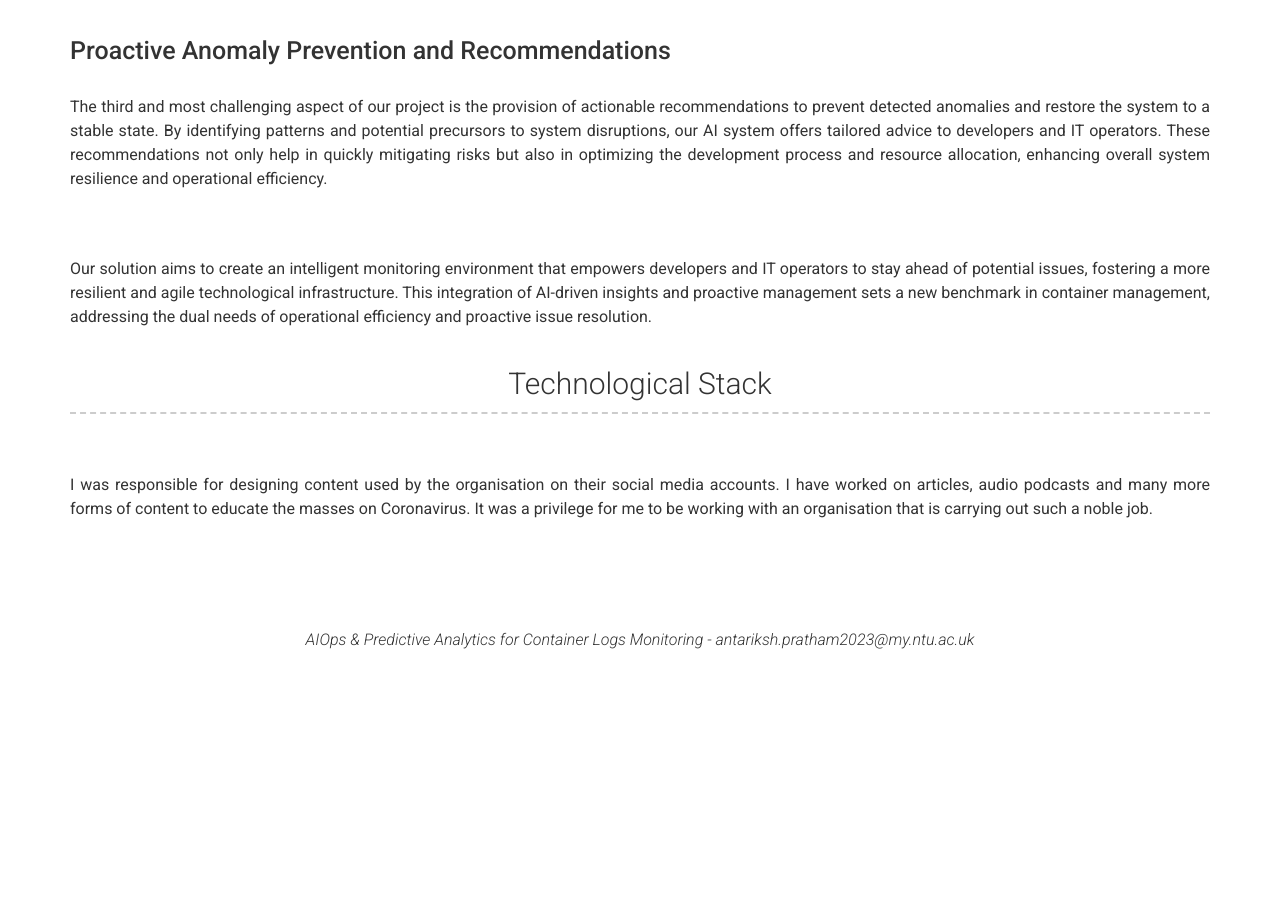
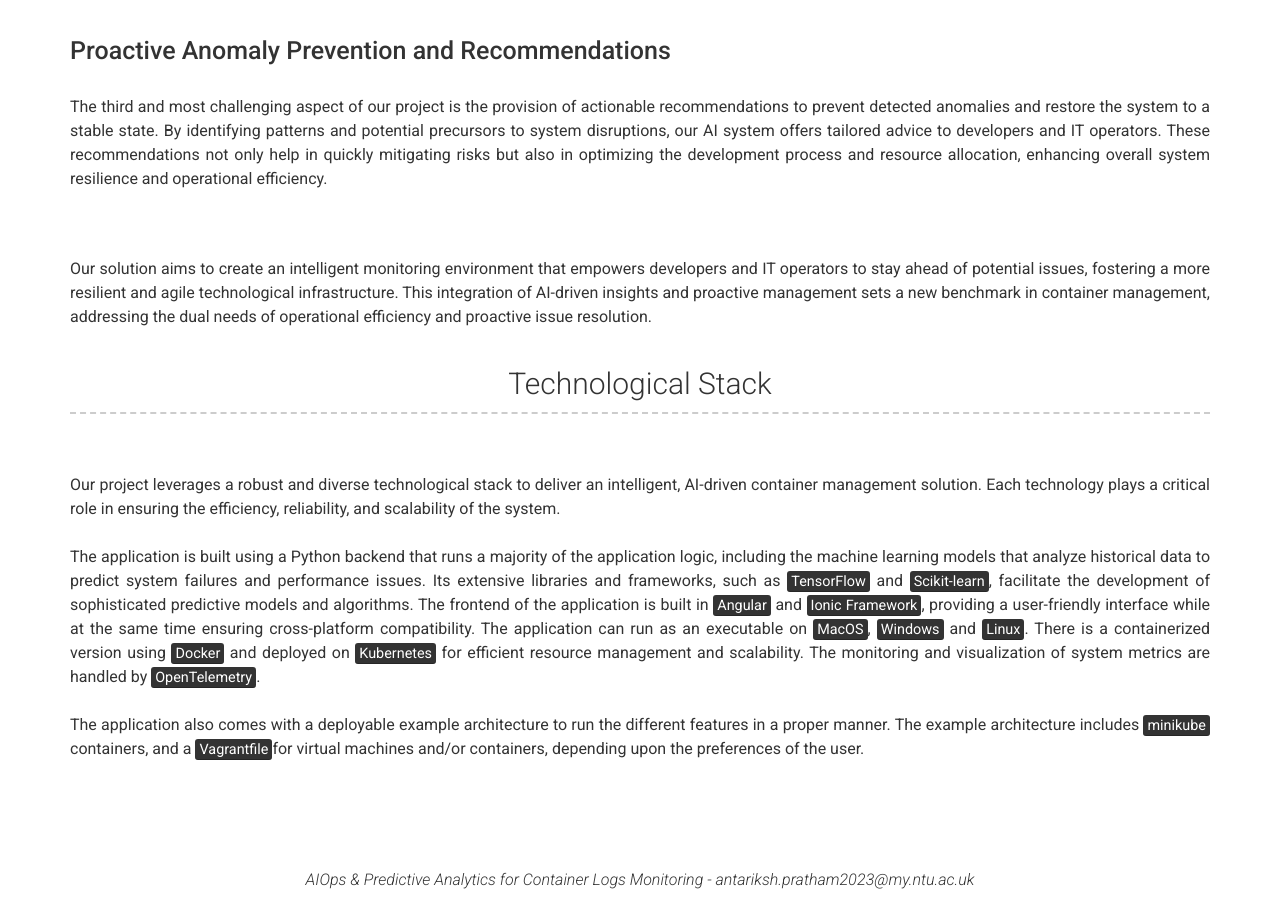
Before and after one commit to APratham/testsite, a Jekyll site: the page built from gh-pages/index.md, in a window 1280 px wide and 900 px high, scrolled down 1112 px. Built offline with Jekyll 4.4.1, drawn with Linux system fonts in a browser that asks for light colours; nearby versions of some CDN libraries; before the commit the page ends 1772 px from its top, so only the background shows below that.

Commit message:
Update experience.yml

```diff
--- a/gh-pages/_data/experience.yml
+++ b/gh-pages/_data/experience.yml
@@ -3,7 +3,20 @@
   quote: >
 
   description: | # this will include new lines to allow paragraphs
-    I was responsible for designing content used by the organisation on their social media accounts.
-    I have worked on articles, audio podcasts and many more forms of content to educate the masses on
-    Coronavirus. It was a privilege for me to be working with an organisation that is carrying out such
-    a noble job.
+    Our project leverages a robust and diverse technological stack to deliver an intelligent, AI-driven container
+    management solution. Each technology plays a critical role in ensuring the efficiency, reliability, and
+    scalability of the system.
+    <br><br>
+    The application is built using a Python backend that runs a majority of the application logic, including the
+    machine learning models that analyze historical data to predict system failures and performance issues. Its
+    extensive libraries and frameworks, such as <mark>TensorFlow</mark> and <mark>Scikit-learn</mark>,
+    facilitate the development of sophisticated predictive models and algorithms. The frontend of the application
+    is built in <mark>Angular</mark> and <mark>Ionic Framework</mark>, providing a user-friendly interface while
+    at the same time ensuring cross-platform compatibility. The application can run as an executable on <mark>MacOS</mark>,
+    <mark>Windows</mark> and <mark>Linux</mark>. There is a containerized version using <mark>Docker</mark>
+    and deployed on <mark>Kubernetes</mark> for efficient resource management and scalability. The monitoring and
+    visualization of system metrics are handled by <mark>OpenTelemetry</mark>.
+    <br><br>
+    The application also comes with a deployable example architecture to run the different features in a proper manner.
+    The example architecture includes <mark>minikube</mark> containers, and a <mark>Vagrantfile</mark>for virtual machines
+    and/or containers, depending upon the preferences of the user.
--- a/gh-pages/error.txt
+++ /dev/null
@@ -1,3 +0,0 @@
-https://googlecoursera.qwiklabs.com/lti_sessions/libraries/gcp-training-content/content/CBL173-building-a-devops-pipeline
-
-https://www.coursera.org/learn/cloud-infrastructure-design-process/gradedLti/88mO2/lab-building-a-devops-pipeline
```
